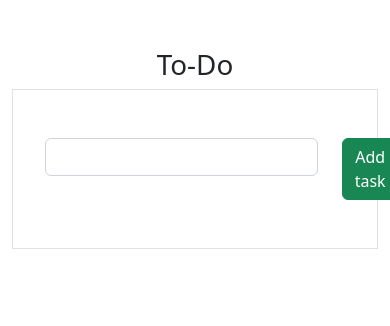
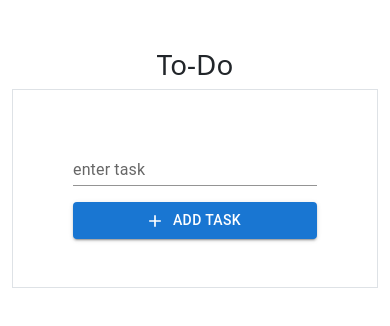
Before and after one commit to joeysaline/to-do-list-app, a React (Create React App) app in the folder to-do-list/: page / in a window 390 px wide. Shown: the top 326 px of the page. Built offline with nearby package versions, Linux system fonts and the light colour scheme.

Commit message:
UI update
Added new library, Material UI (MUI)
Changed buttons and inputs to MUI components for better user experience.
Fixed alignment of buttons, and made app more responsive to different screen widths.

```diff
--- a/to-do-list/package.json
+++ b/to-do-list/package.json
@@ -3,6 +3,10 @@
   "version": "0.1.0",
   "private": true,
   "dependencies": {
+    "@emotion/react": "^11.10.8",
+    "@emotion/styled": "^11.10.8",
+    "@mui/icons-material": "^5.11.16",
+    "@mui/material": "^5.12.3",
     "@testing-library/jest-dom": "^5.16.5",
     "@testing-library/react": "^13.4.0",
     "@testing-library/user-event": "^13.5.0",
--- a/to-do-list/src/App.js
+++ b/to-do-list/src/App.js
@@ -6,9 +6,9 @@ import { TaskProvider } from "./TaskContext";
 function App() {
   return (
     <TaskProvider>
-      <div className="container text-center mt-5">
+      <div className="container-md text-center mt-5">
         <h1>To-Do</h1>
-        <div className="border py-3">
+        <div className="border p-3">
           <AddTask></AddTask>
           <TaskList></TaskList>
         </div>
--- a/to-do-list/src/components/AddTask.js
+++ b/to-do-list/src/components/AddTask.js
@@ -1,6 +1,8 @@
 import React from "react";
 import { v4 as uuidv4 } from "uuid";
 import { useTask } from "../TaskContext";
+import { Button, TextField } from "@mui/material";
+import AddIcon from "@mui/icons-material/Add";
 
 export default function AddTask() {
   const { task, setTask, addTask } = useTask();
@@ -20,21 +22,27 @@ export default function AddTask() {
   return (
     <>
       <form onSubmit={handleSubmit}>
-        <div className="container p-3 m-3">
-          <div className="row">
-            <div className="col-10">
-              <input
-                className="form-control"
-                type="text"
-                value={task.desc}
-                onChange={handleTaskStateChange}
-              />
-            </div>
-            <div className="col-2">
-              <button className="btn btn-success" type="submit">
-                Add task
-              </button>
-            </div>
+        <div className="row align-items-end p-3 m-3">
+          <div className="col-12 col-md-8 col-xl-10">
+            <TextField
+              fullWidth
+              variant="standard"
+              type="text"
+              label="enter task"
+              value={task.desc}
+              onChange={handleTaskStateChange}
+            />
+          </div>
+          <div className="col-12 col-md-4 col-xl-2 mt-3 m-md-0">
+            <Button
+              fullWidth
+              variant="contained"
+              type="submit"
+              color="primary"
+              startIcon={<AddIcon />}
+            >
+              Add Task
+            </Button>
           </div>
         </div>
       </form>
--- a/to-do-list/src/components/RemoveTask.js
+++ b/to-do-list/src/components/RemoveTask.js
@@ -1,5 +1,7 @@
 import React from "react";
 import { useTask } from "../TaskContext";
+import { Button } from "@mui/material";
+import HighlightOffIcon from '@mui/icons-material/HighlightOff';
 
 export default function RemoveTask({ id }) {
   const { removeTask } = useTask();
@@ -7,8 +9,17 @@ export default function RemoveTask({ id }) {
     removeTask(id);
   }
   return (
-    <button className="btn btn-danger" onClick={handleClick}>
-      Remove
-    </button>
+    <Button
+      fullWidth
+      variant="contained"
+      type="submit"
+      color="error"
+      startIcon={<HighlightOffIcon />}
+      onClick={handleClick}
+    >
+      Remove Task
+    </Button> // <button className="btn btn-danger" onClick={handleClick}>
+    //   Remove
+    // </button>
   );
 }
--- a/to-do-list/src/components/Task.js
+++ b/to-do-list/src/components/Task.js
@@ -6,8 +6,8 @@ export default function Task({ props }) {
     <div className="border p-3 m-3">
       <div className="container">
         <div className="row">
-          <div className="col-10">{props.desc}</div>
-          <div className="col-2">
+          <div className="col-12 col-md-8 col-xl-10">{props.desc}</div>
+          <div className="col-12 col-md-4 col-xl-2 mt-3 mt-md-0">
             <RemoveTask id={props.id}></RemoveTask>
           </div>
         </div>
--- a/to-do-list/src/components/TaskList.js
+++ b/to-do-list/src/components/TaskList.js
@@ -6,7 +6,7 @@ export default function TaskList() {
   const { tasks } = useTask();
   return (
     <>
-      <div className="text-center">
+      <div className="text-center text-md-start">
         {tasks.map((item) => (
           <Task key={item.id} props={item} />
         ))}
```
Also changed, not shown: 1 other file (tests, documents, lock files or other folders).
